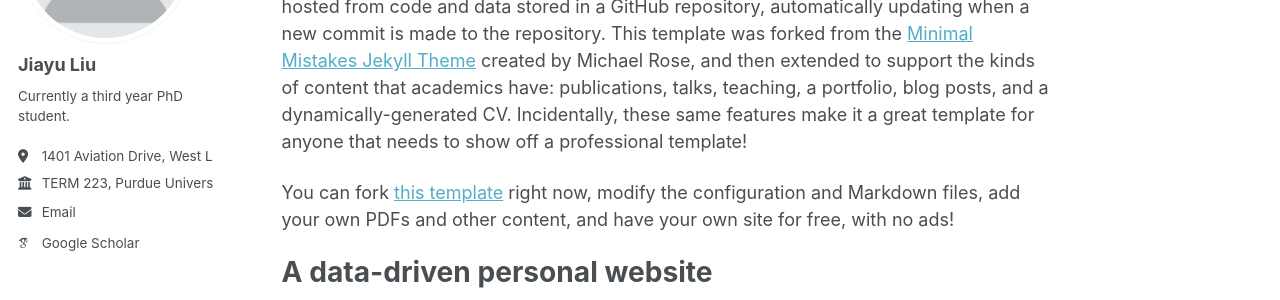
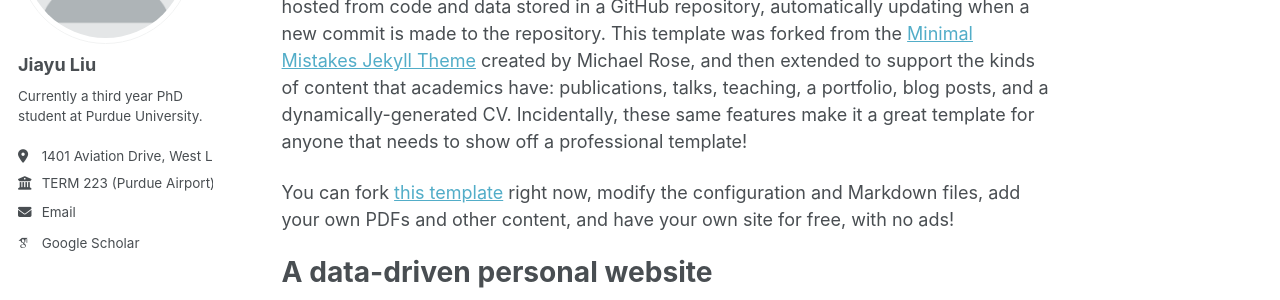
Before and after one commit to liu3309/liu3309.github.io, a Jekyll site: the page built from _pages/about.md, in a window 1280 px wide. Shown: the part 230-530 px from the top of the page. Built offline with Jekyll 4.4.1, drawn with Linux system fonts in a browser that asks for light colours; some web fonts are replaced; a script that is not in the unit is left out.

Commit message:
Update _config.yml

```diff
--- a/_config.yml
+++ b/_config.yml
@@ -26,9 +26,9 @@ author:
   avatar           : "profile.png"
   name             : "Jiayu Liu"
   pronouns         : # example: "she/her"
-  bio              : "Currently a third year PhD student."
-  location         : "1401 Aviation Drive, West Lafayette, IN 47907, United States "
-  employer         : "TERM 223, Purdue University"
+  bio              : "Currently a third year PhD student at Purdue University."
+  location         : "1401 Aviation Drive, West Lafayette"
+  employer         : "TERM 223 (Purdue Airport)"
   uri              : # URL
   email            : "liu3309@purdue.edu"
 
```
